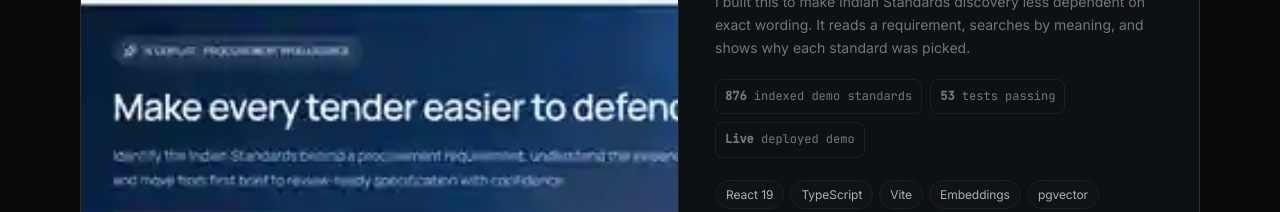
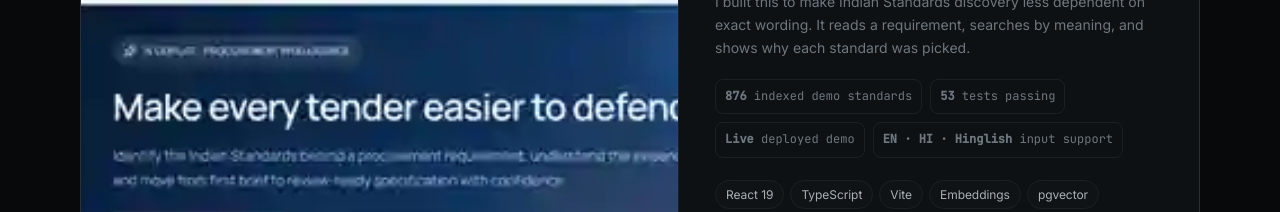
Before and after one commit to rajaryan1111/raj-aryan-portfolio, a React (Vite) app: page / in a window 1280 px wide. Shown: the part 1660-1872 px from the top of the page. Built offline with nearby package versions, Linux system fonts and the light colour scheme.

Commit message:
add concrete IS Copilot proof detail

```diff
--- a/src/components/Projects.jsx
+++ b/src/components/Projects.jsx
@@ -101,6 +101,7 @@ function MainCard({ project }) {
           <span><b>876</b> indexed demo standards</span>
           <span><b>53</b> tests passing</span>
           <span><b>Live</b> deployed demo</span>
+          <span><b>EN · HI · Hinglish</b> input support</span>
         </div>
 
         <ul className="stack" aria-label={`${project.name} technologies`}>
```
